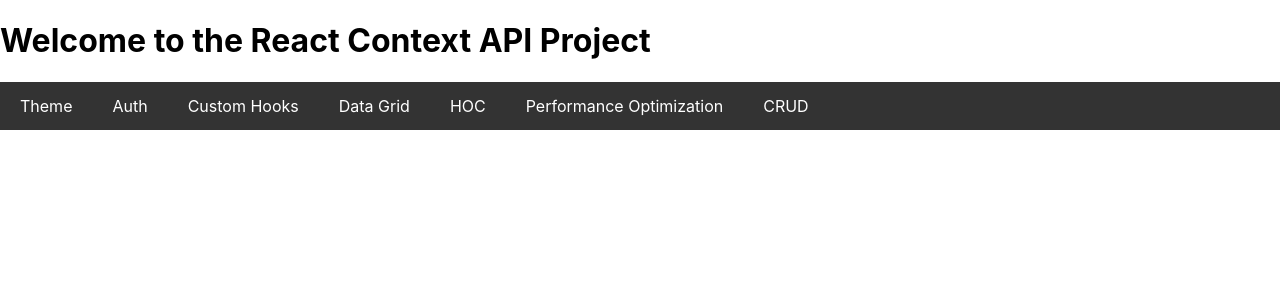
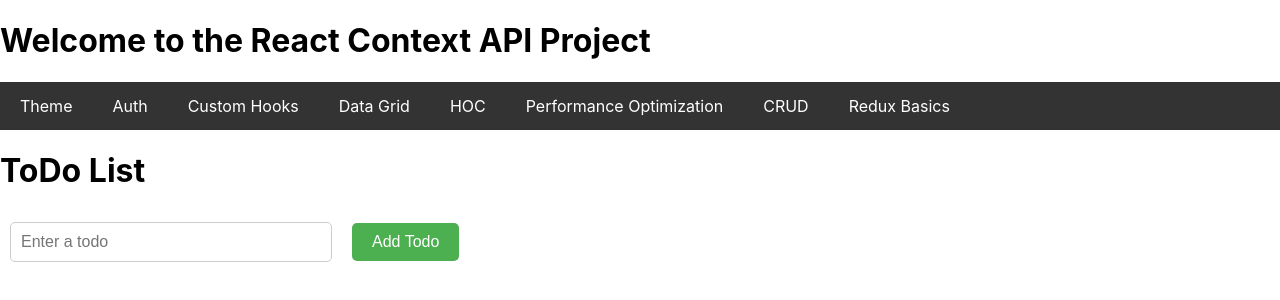
Before and after one commit to TrainerKrunal/reactcontextapi, a React (Create React App) app: page /redux-basic in a window 1280 px wide. Shown: the top 300 px of the page. Built offline with nearby package versions, Linux system fonts and the light colour scheme; what ag-grid-community would draw is missing.

Commit message:
Redux basic

```diff
--- a/package.json
+++ b/package.json
@@ -12,9 +12,11 @@
     "axios": "^1.9.0",
     "react": "^19.1.0",
     "react-dom": "^19.1.0",
+    "react-redux": "^9.2.0",
     "react-router-dom": "^6.30.0",
     "react-scripts": "5.0.1",
     "react-window": "^1.8.11",
+    "redux": "^5.0.1",
     "web-vitals": "^2.1.4"
   },
   "scripts": {
--- a/src/MainContent.js
+++ b/src/MainContent.js
@@ -14,6 +14,7 @@ import FetchDemo from './CustomHooks/FetchDemo';
 import AgGridComponent from './DataGrids/AgGridComponent';
 import LoggerDemo from './HOC/LoggerDemo';
 import ReactMemoDemo from './PerformanceOptimization/reactMemoDemo';
+import ToDoList from './ReduxDeepDrive/ToDoList';
 
 /**
  * MainContent Component
@@ -68,6 +69,7 @@ const MainContent = () => {
               path="/list-user"
               element={<BankUser view="list" setView={setView} />}
             />
+            <Route path="/redux-basic" element={<ToDoList />} /> {/* Route for Redux Basics */}
           </Routes>
         </AuthContext.Provider>
       </ThemeContext.Provider>
--- a/src/Navigation/TopNavigation.js
+++ b/src/Navigation/TopNavigation.js
@@ -18,6 +18,7 @@ const TopNavigation = () => {
         <li><Link to="/hoc">HOC</Link></li>
         <li><Link to="/performance-optimization">Performance Optimization</Link></li>
         <li><Link to="/create-user">CRUD</Link></li>
+        <li><Link to="/redux-basic">Redux Basics</Link></li> {/* New link for Redux Basics */}
       </ul>
     </nav>
   );
--- /dev/null
+++ b/src/ReduxDeepDrive/ToDoList.js
@@ -0,0 +1,49 @@
+import React, { useState } from 'react';
+import { useSelector, useDispatch } from 'react-redux';
+import { addTodo, removeTodo } from './store';
+
+/**
+ * ToDoList Component
+ *
+ * This component demonstrates the use of Redux for state management.
+ * It allows users to add and remove todo items.
+ */
+const ToDoList = () => {
+  const [todoText, setTodoText] = useState(''); // Local state for the input field
+  const todos = useSelector((state) => state.todos); // Selector to get todos from the Redux store
+  const dispatch = useDispatch(); // Hook to dispatch actions to the Redux store
+
+  const handleAddTodo = () => {
+    if (todoText.trim()) {
+      dispatch(addTodo({ id: Date.now(), text: todoText })); // Dispatch an action to add a todo
+      setTodoText(''); // Clear the input field
+    }
+  };
+
+  const handleRemoveTodo = (id) => {
+    dispatch(removeTodo(id)); // Dispatch an action to remove a todo by ID
+  };
+
+  return (
+    <div>
+      <h1>ToDo List</h1>
+      <input
+        type="text"
+        value={todoText}
+        onChange={(e) => setTodoText(e.target.value)}
+        placeholder="Enter a todo"
+      />
+      <button onClick={handleAddTodo}>Add Todo</button>
+      <ul>
+        {todos.map((todo) => (
+          <li key={todo.id}>
+            {todo.text}
+            <button onClick={() => handleRemoveTodo(todo.id)}>Remove</button>
+          </li>
+        ))}
+      </ul>
+    </div>
+  );
+};
+
+export default ToDoList;
--- /dev/null
+++ b/src/ReduxDeepDrive/store.js
@@ -0,0 +1,45 @@
+import { createStore } from 'redux';
+
+/**
+ * Actions: These are plain JavaScript objects that describe what you want to do.
+ * Example: Adding or removing a todo item.
+ */
+const ADD_TODO = 'ADD_TODO';
+const REMOVE_TODO = 'REMOVE_TODO';
+
+// Action creators
+export const addTodo = (todo) => ({ type: ADD_TODO, payload: todo });
+export const removeTodo = (id) => ({ type: REMOVE_TODO, payload: id });
+
+/**
+ * Reducer: A function that takes the current state and an action, and returns the new state.
+ * It is a pure function with no side effects.
+ */
+const initialState = {
+  todos: [], // Initial state with an empty list of todos
+};
+
+const todoReducer = (state = initialState, action) => {
+  switch (action.type) {
+    case ADD_TODO:
+      return {
+        ...state,
+        todos: [...state.todos, action.payload], // Add a new todo to the list
+      };
+    case REMOVE_TODO:
+      return {
+        ...state,
+        todos: state.todos.filter((todo) => todo.id !== action.payload), // Remove a todo by ID
+      };
+    default:
+      return state; // Return the current state if no action matches
+  }
+};
+
+/**
+ * Store: The single source of truth that holds the state of the application.
+ * It is created using the reducer.
+ */
+const store = createStore(todoReducer);
+
+export default store;
--- a/src/index.js
+++ b/src/index.js
@@ -3,11 +3,15 @@ import ReactDOM from 'react-dom/client';
 import './index.css';
 import App from './App';
 import reportWebVitals from './reportWebVitals';
+import { Provider } from 'react-redux';
+import store from './ReduxDeepDrive/store';
 
 const root = ReactDOM.createRoot(document.getElementById('root'));
 root.render(
   <React.StrictMode>
-    <App />
+    <Provider store={store}>
+      <App />
+    </Provider>
   </React.StrictMode>
 );
 
```
Also changed, not shown: 1 other file (tests, documents, lock files or other folders).
